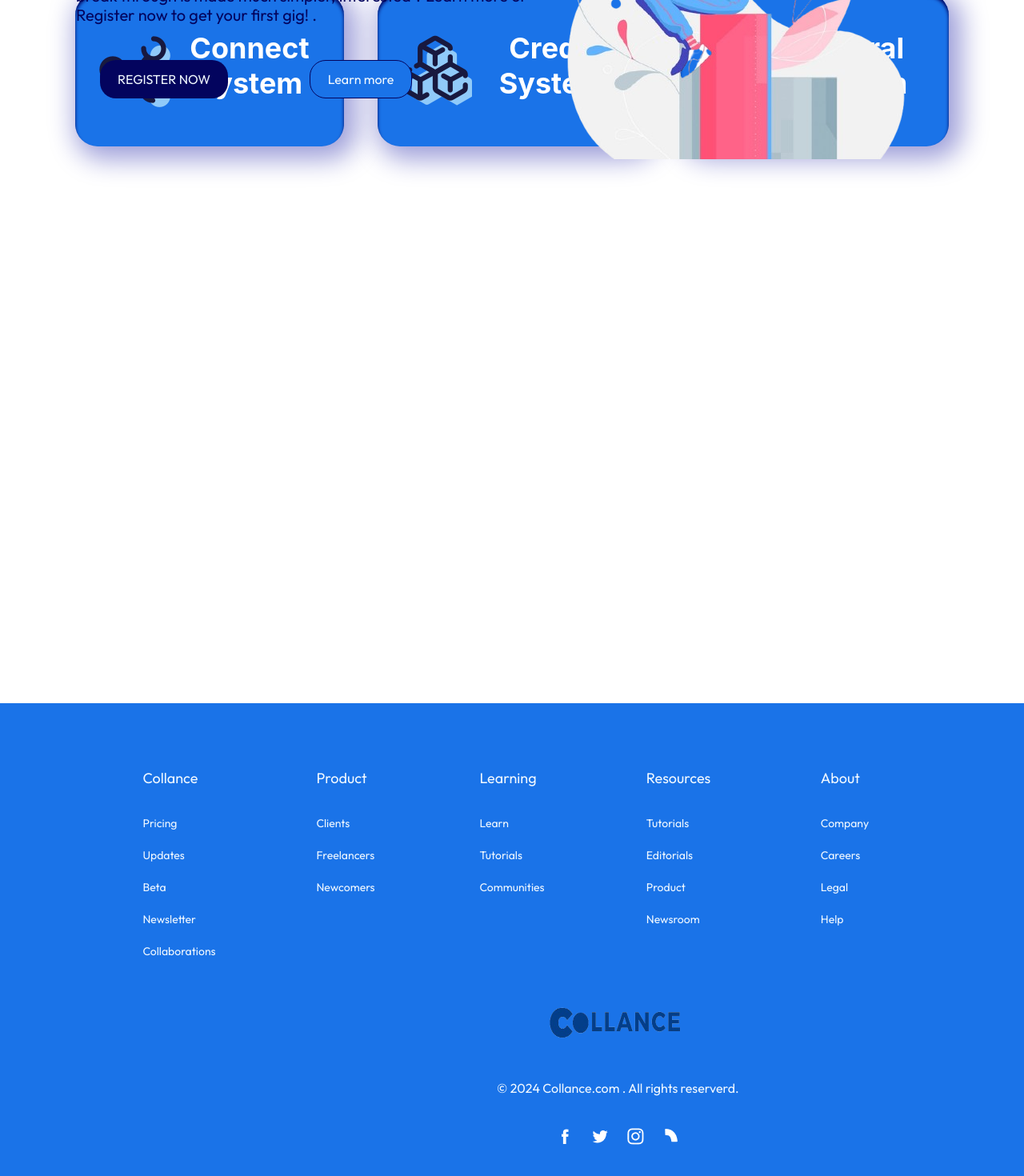
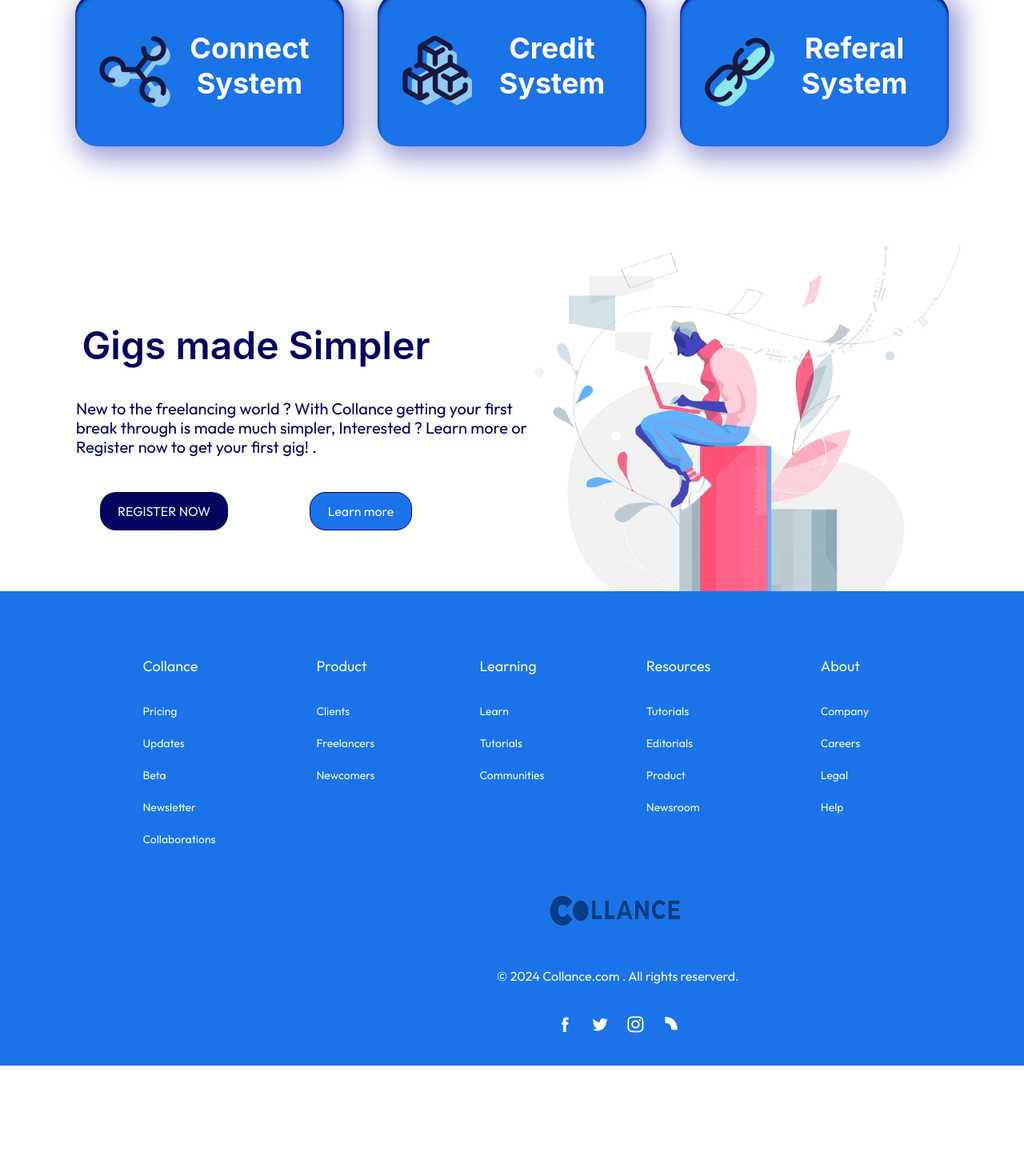
Before and after one commit to Pseud0coders/Collance_Web, a React (Create React App) app: page / in a window 1280 px wide. Shown: the part 4415-5885 px from the top of the page at 80% size. After the commit the page ends 5747 px from the top, so only its background shows below. Built offline with nearby package versions, Linux system fonts and the light colour scheme.

Commit message:
lannding page 1.0 done

```diff
--- a/src/components/footer.css
+++ b/src/components/footer.css
@@ -4,7 +4,7 @@
     grid-template-columns: 1fr 1fr 1fr 1fr 1fr;
     padding: 80px 120px;
     color: aliceblue;
-    top: 600px;
+    top: 460px;
     width: 100%;
 }
 
--- a/src/components/gigsmadesimpler.css
+++ b/src/components/gigsmadesimpler.css
@@ -1,7 +1,7 @@
 .gigsmadesimpler{
     padding: 80px 0px;
     grid-template-columns: 1fr 1fr;
-    top: 68cl0px;
+    top: 540px;
 }
 
 .gigsmadesimpler_header{
```
